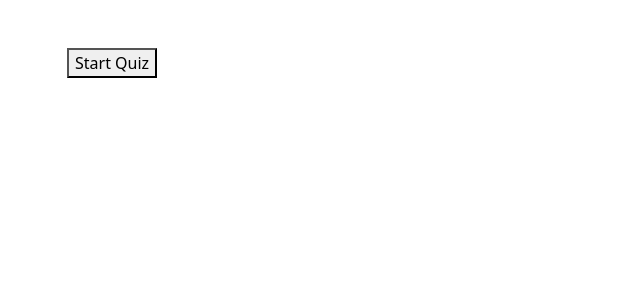
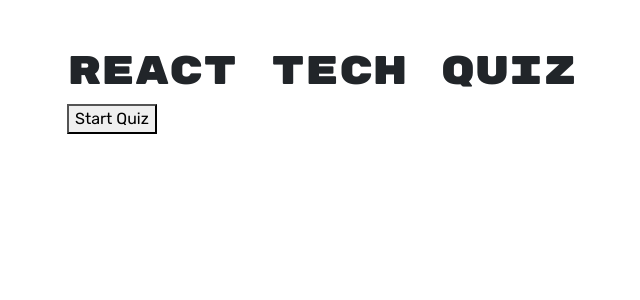
Before and after one commit to C-Hunter77/GitAction, a React (Vite) app in the folder client/: page / in a window 1280 px wide. Shown: the top 300 px of the page, without its empty margins (15-655 px from the left). Built offline with nearby package versions, Linux system fonts and the light colour scheme.

Commit message:
Update App.tsx

```diff
--- a/client/src/App.tsx
+++ b/client/src/App.tsx
@@ -1,62 +1,15 @@
-// client/src/App.tsx (or wherever your Quiz lives)
-import { useState } from 'react';
+// client/src/App.tsx
+import React from 'react';
+import Quiz from './components/Quiz';
+import './App.css';
 
-interface Question {
-  _id: string;
-  question: string;
-  answers: string[];
-  correct: number;
-}
-
-export default function App() {
-  const [questions, setQuestions] = useState<Question[]|null>(null);
-  const [loading, setLoading] = useState(false);
-  const [error, setError] = useState<string|null>(null);
-
-  const handleStart = async () => {
-    setLoading(true);
-    setError(null);
-
-    try {
-      const res = await fetch('/api/questions');
-      if (!res.ok) throw new Error(`HTTP ${res.status}`);
-      const data: Question[] = await res.json();
-      console.log('questions loaded', data);
-      setQuestions(data);
-    } catch (err: any) {
-      console.error('fetch questions failed', err);
-      setError(err.message);
-    } finally {
-      setLoading(false);
-    }
-  };
-
-  // 1. show error if it happened
-  if (error) return <div className="error">Error: {error}</div>;
-
-  // 2. show loading spinner
-  if (loading) {
-    return (
-      <div className="spinner">
-        <div className="loader">Loading…</div>
-      </div>
-    );
-  }
-
-  // 3. show start button if we haven’t loaded questions yet
-  if (!questions) {
-    return <button onClick={handleStart}>Start Quiz</button>;
-  }
-
-  // 4. render your quiz once questions are loaded
+function App() {
   return (
-    <div>
-      {questions.map((q, i) => (
-        <div key={q._id}>
-          <h3>{i + 1}. {q.question}</h3>
-          {/* your answer buttons… */}
-        </div>
-      ))}
+    <div className="App">
+      <h1>React Tech Quiz</h1>
+      <Quiz />
     </div>
   );
 }
+
+export default App;
```
